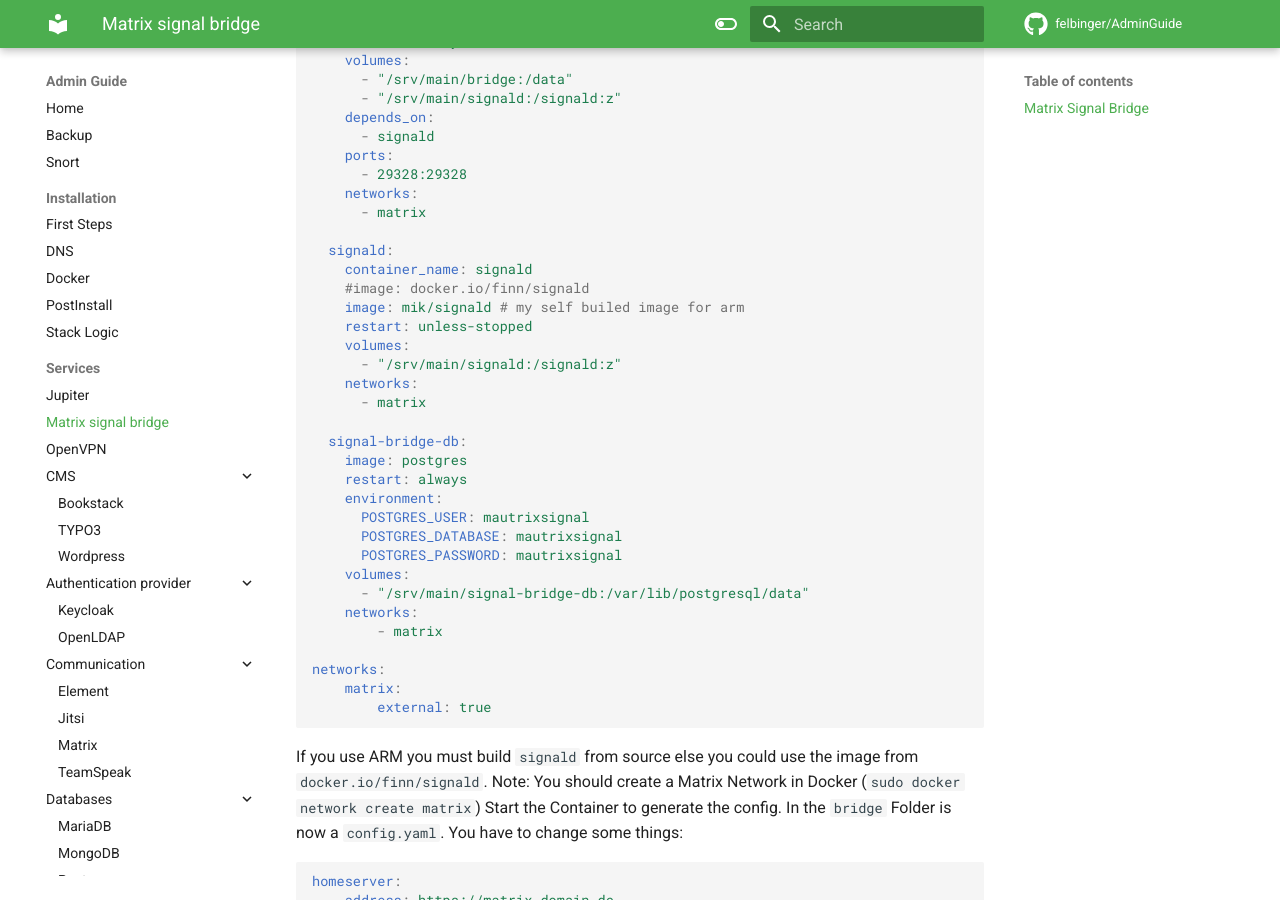
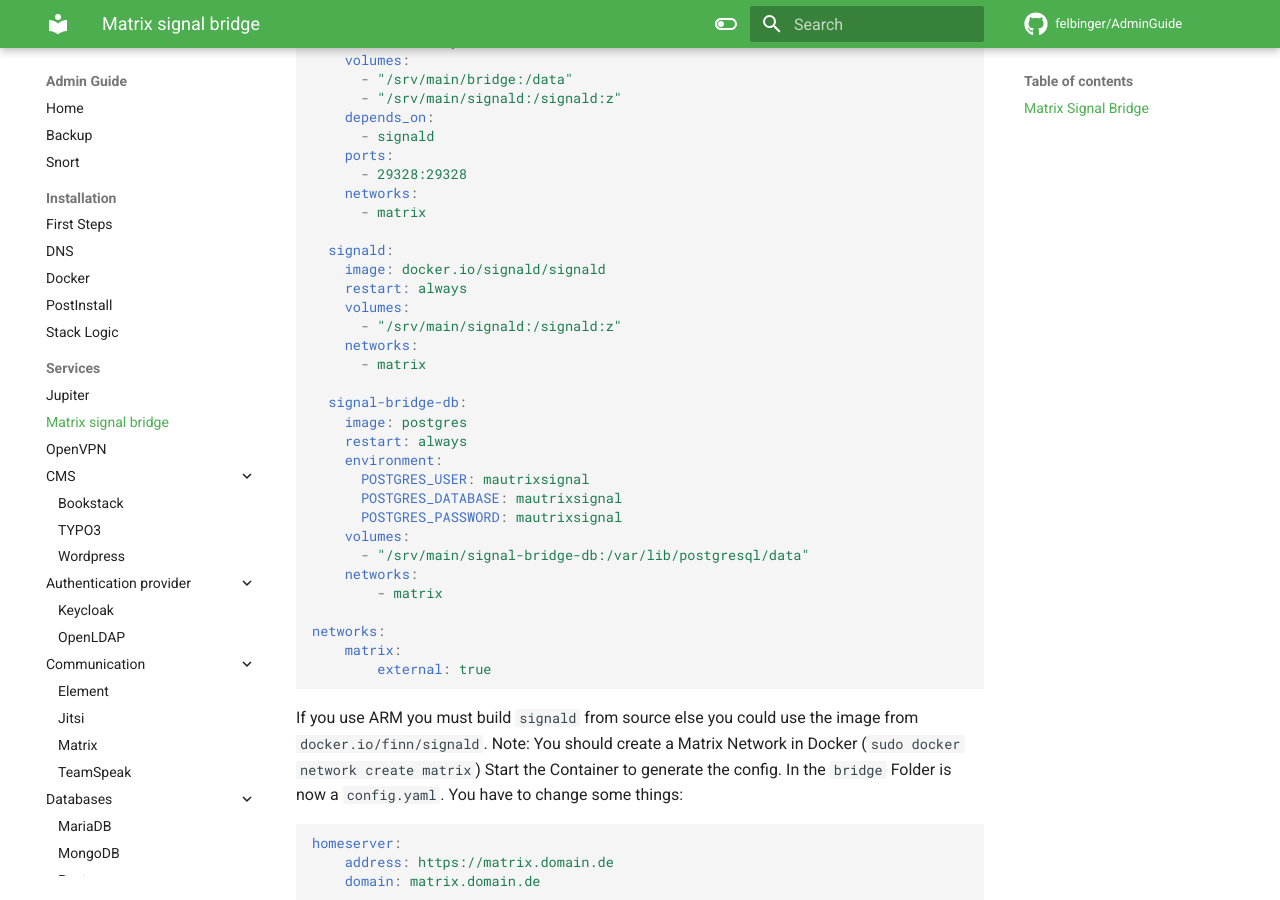
Before and after one commit to felbinger/AdminGuide, an MkDocs documentation site: the page built from docs/services/matrix-signal-bridge.md, in a window 1280 px wide and 900 px high, scrolled down 365 px. Built offline with MkDocs 1.6.1 and Material for MkDocs 9.7.7, drawn with Linux system fonts in a browser that asks for light colours; nearby versions of some CDN libraries; comment, search, counter and statistics services are not loaded.

Commit message:
Update matrix-signal-bridge.md

```diff
--- a/docs/services/matrix-signal-bridge.md
+++ b/docs/services/matrix-signal-bridge.md
@@ -19,10 +19,8 @@ services:
       - matrix
 
   signald:
-    container_name: signald
-    #image: docker.io/finn/signald
-    image: mik/signald # my self builed image for arm
-    restart: unless-stopped
+    image: docker.io/signald/signald
+    restart: always
     volumes:
       - "/srv/main/signald:/signald:z"
     networks:
```
